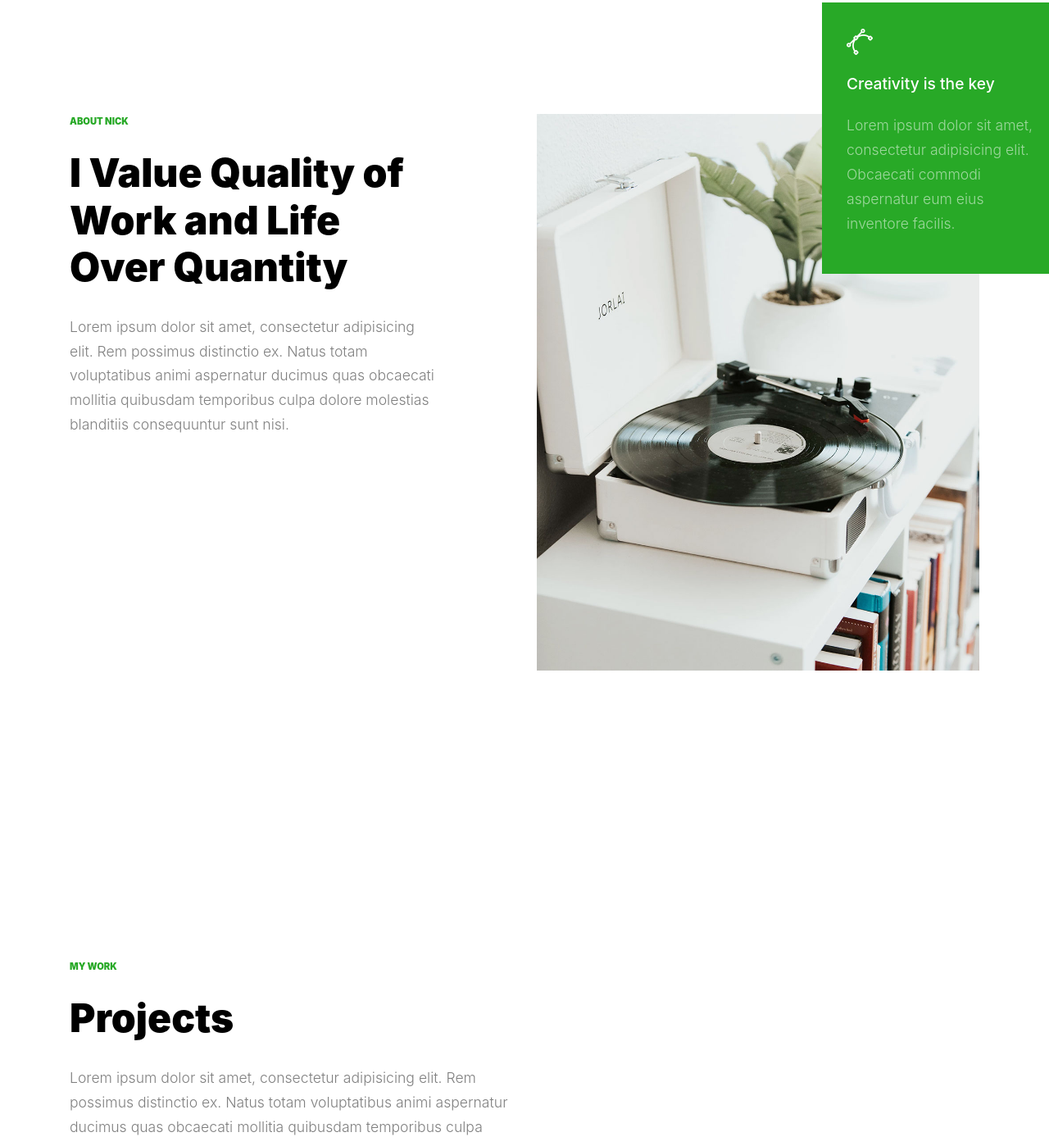
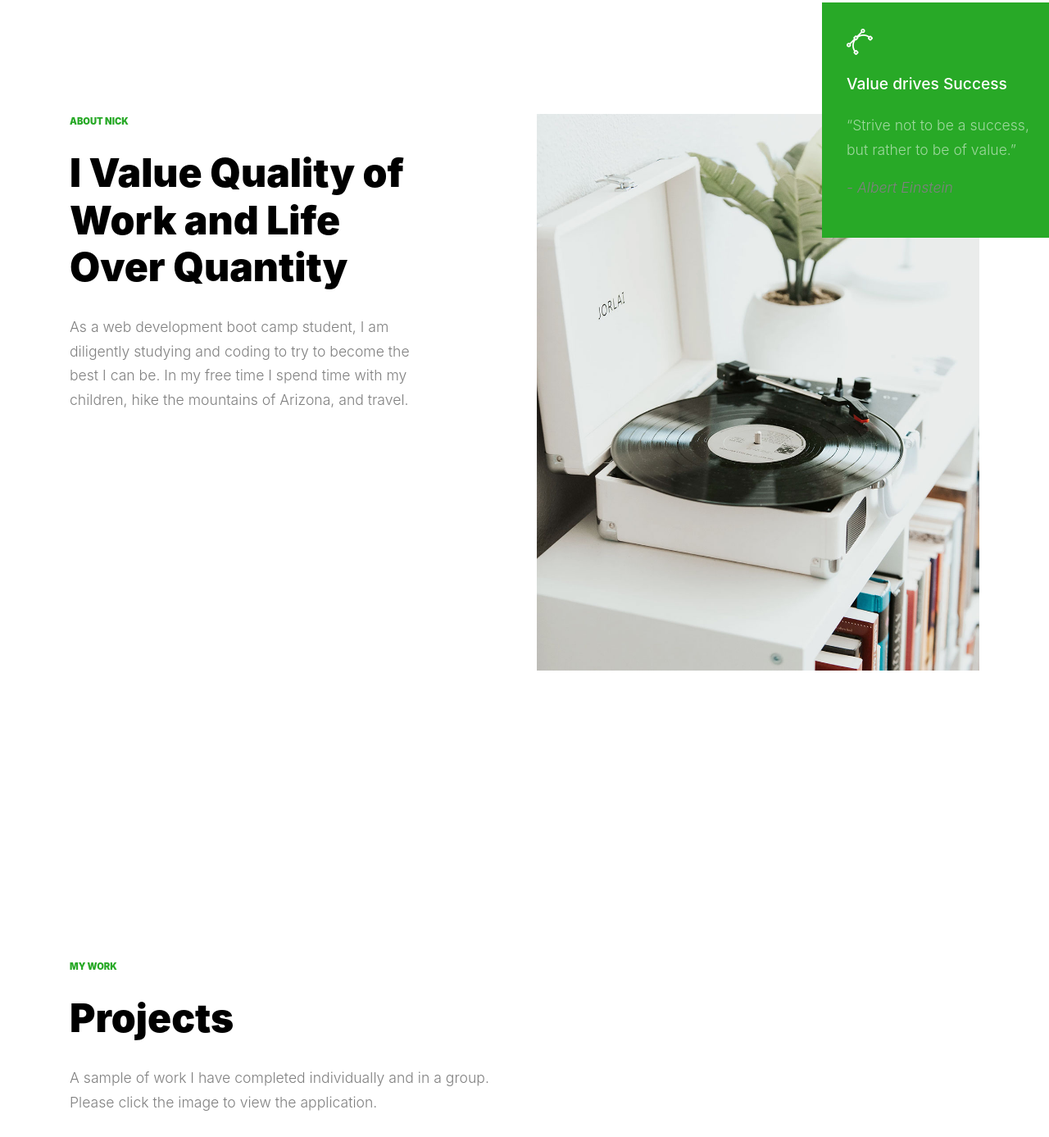
Before and after one commit to Nmosch/nmosch.github.io, a plain HTML site: page index.html in a window 1280 px wide. Shown: the part 1097-2484 px from the top of the page at 82% size. Drawn offline with Linux system fonts and the light colour scheme; files whose address does not match are found by name; a web font is replaced by a local one.

Commit message:
added text

```diff
--- a/index.html
+++ b/index.html
@@ -73,7 +73,7 @@
         <div class="row align-items-center">
           <div class="col-lg-4 mr-auto" data-aos="fade-up">
             <h1>Going down the path to full-stack web development</h1>
-            <p class="mb-5">Lorem ipsum dolor sit amet consectetur adipisicing elit. Maxime ipsa nulla sed quis rerum amet natus quas necessitatibus.</p>
+            <!-- <p class="mb-5"></p> -->
             <p><a href="#work-section" class="btn btn-outline-light py-3 px-5">View Projects</a></p>
 
           </div>
@@ -97,7 +97,7 @@
             <div class="mb-5">
               <span class="section-sub-title d-block">About Nick</span>
               <h2 class="section-title">I Value Quality of Work and Life Over Quantity</h2>
-              <p>Lorem ipsum dolor sit amet, consectetur adipisicing elit. Rem possimus distinctio ex. Natus totam voluptatibus animi aspernatur ducimus quas obcaecati mollitia quibusdam temporibus culpa dolore molestias blanditiis consequuntur sunt nisi.</p>
+              <p>As a web development boot camp student, I am diligently studying and coding to try to become the best I can be. In my free time I spend time with my children, hike the mountains of Arizona, and travel.</p>
             </div>
 
             <!-- <div class="row">
@@ -146,8 +146,8 @@
             <div class="image-absolute-box" >
               <div class="box" data-aos="fade-up">
                 <div class="icon-wrap"><span class="flaticon-vector"></span></div>
-                <h3>Creativity is the key</h3>
-                <p>Lorem ipsum dolor sit amet, consectetur adipisicing elit. Obcaecati commodi aspernatur eum eius inventore facilis.</p>
+                <h3>Value drives Success</h3>
+                <blockquote><p>“Strive not to be a success, but rather to be of value.”</p><cite>- Albert Einstein</cite></blockquote>
               </div>
               <img src="images/about_1.jpg" alt="Image" class="img-fluid">
             </div>
@@ -163,7 +163,7 @@
           <div class="col-lg-6 mb-5">
             <span class="section-sub-title d-block">My Work</span>
             <h2 class="section-title">Projects</h2>
-            <p>Lorem ipsum dolor sit amet, consectetur adipisicing elit. Rem possimus distinctio ex. Natus totam voluptatibus animi aspernatur ducimus quas obcaecati mollitia quibusdam temporibus culpa dolore molestias blanditiis consequuntur sunt nisi.</p>
+            <p>A sample of work I have completed individually and in a group. Please click the image to view the application.</p>
           </div>
         </div>
 
@@ -346,7 +346,7 @@
 
 
             <h2 class="section-title mb-3">Message Me</h2>
-            <p class="mb-5">Natus totam voluptatibus animi aspernatur ducimus quas obcaecati mollitia quibusdam temporibus culpa dolore molestias blanditiis consequuntur sunt nisi.</p>
+            <p class="mb-5">Please reach out with any questions. I'd be glad to hear from you.</p>
 
             <form method="post" data-aos="fade">
               <div class="form-group row">
```
